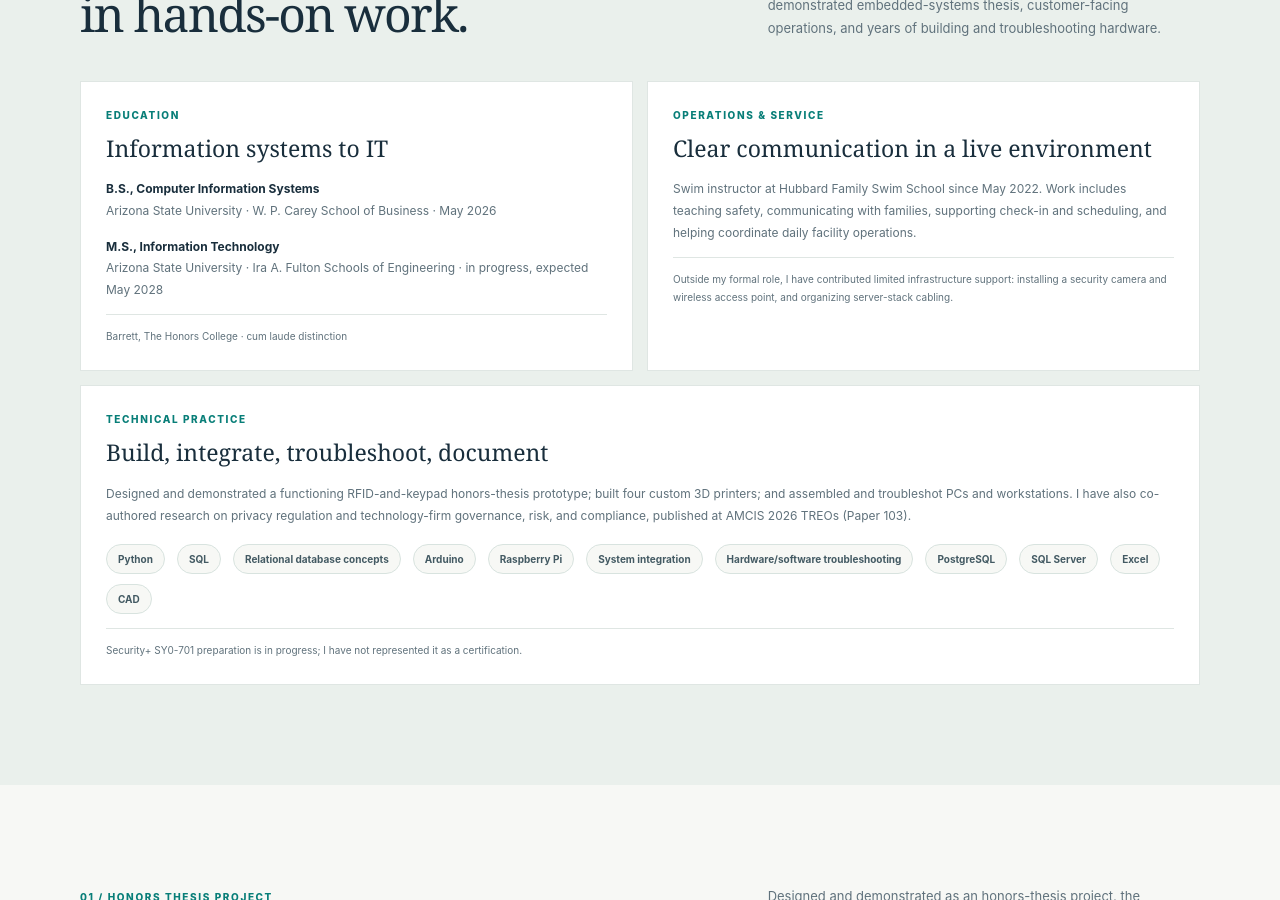
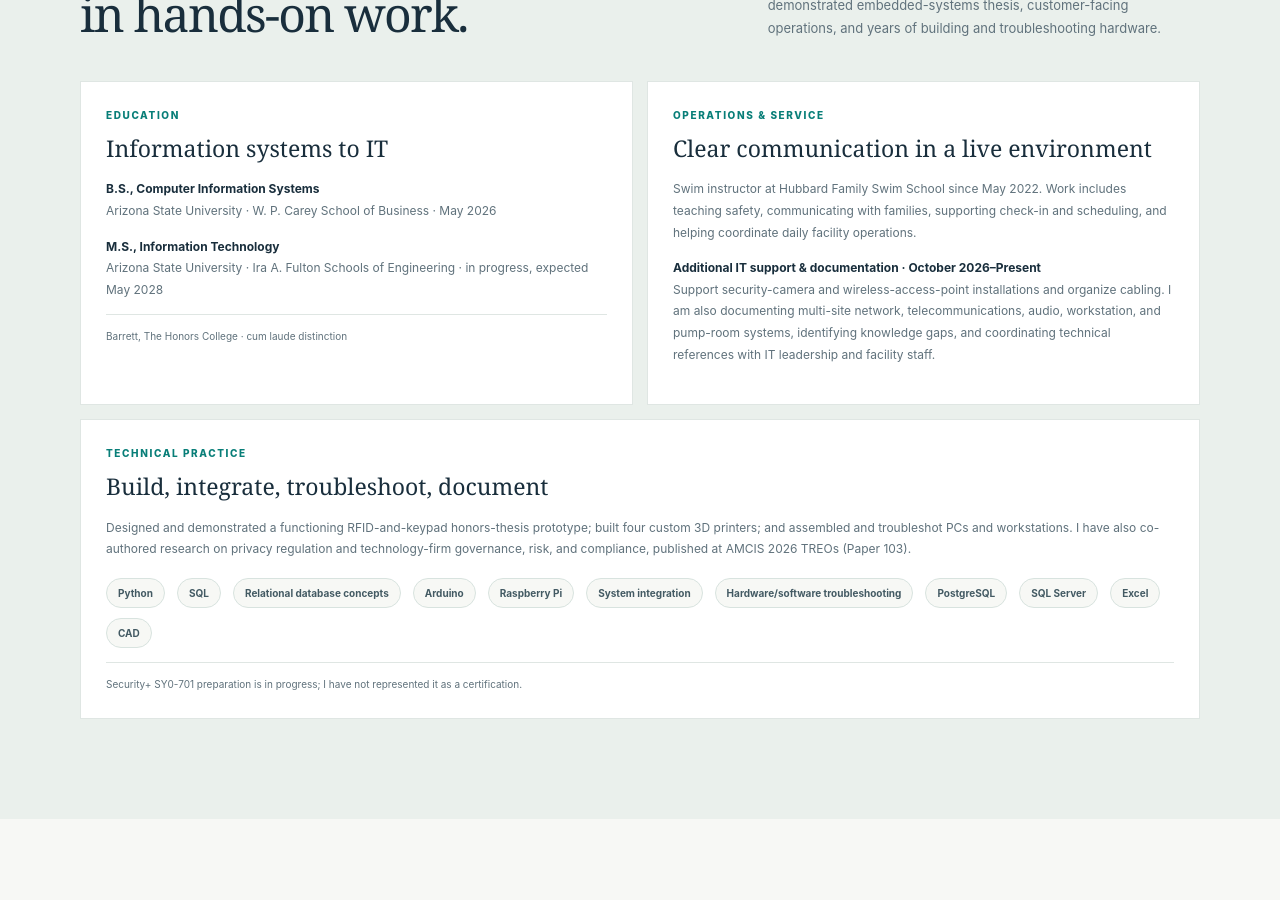
Before and after one commit to davidnserrano2-cmd/davidnserrano2-cmd.github.io, a Jekyll site: the page built from index.html, in a window 1280 px wide and 900 px high, scrolled down 1286 px. Built offline with Jekyll 4.4.1, drawn with Linux system fonts in a browser that asks for light colours.

Commit message:
Add current multi-site IT documentation experience

```diff
--- a/index.html
+++ b/index.html
@@ -25,7 +25,7 @@ description: A CIS graduate's systems-analysis portfolio, beginning with an hono
     <div class="section-heading"><div><p class="eyebrow">BACKGROUND / EDUCATION / EXPERIENCE</p><h2>Systems thinking grounded in hands-on work.</h2></div><p class="section-intro">My background combines formal information-systems education, a demonstrated embedded-systems thesis, customer-facing operations, and years of building and troubleshooting hardware.</p></div>
     <div class="profile-grid">
       <article class="profile-card"><p class="eyebrow">EDUCATION</p><h3>Information systems to IT</h3><p><strong>B.S., Computer Information Systems</strong><br>Arizona State University · W. P. Carey School of Business · May 2026</p><p><strong>M.S., Information Technology</strong><br>Arizona State University · Ira A. Fulton Schools of Engineering · in progress, expected May 2028</p><p class="profile-note">Barrett, The Honors College · cum laude distinction</p></article>
-      <article class="profile-card"><p class="eyebrow">OPERATIONS &amp; SERVICE</p><h3>Clear communication in a live environment</h3><p>Swim instructor at Hubbard Family Swim School since May 2022. Work includes teaching safety, communicating with families, supporting check-in and scheduling, and helping coordinate daily facility operations.</p><p class="profile-note">Outside my formal role, I have contributed limited infrastructure support: installing a security camera and wireless access point, and organizing server-stack cabling.</p></article>
+      <article class="profile-card"><p class="eyebrow">OPERATIONS &amp; SERVICE</p><h3>Clear communication in a live environment</h3><p>Swim instructor at Hubbard Family Swim School since May 2022. Work includes teaching safety, communicating with families, supporting check-in and scheduling, and helping coordinate daily facility operations.</p><p><strong>Additional IT support &amp; documentation · October 2026–Present</strong><br>Support security-camera and wireless-access-point installations and organize cabling. I am also documenting multi-site network, telecommunications, audio, workstation, and pump-room systems, identifying knowledge gaps, and coordinating technical references with IT leadership and facility staff.</p></article>
       <article class="profile-card profile-span"><p class="eyebrow">TECHNICAL PRACTICE</p><h3>Build, integrate, troubleshoot, document</h3><p>Designed and demonstrated a functioning RFID-and-keypad honors-thesis prototype; built four custom 3D printers; and assembled and troubleshot PCs and workstations. I have also co-authored research on privacy regulation and technology-firm governance, risk, and compliance, published at AMCIS 2026 TREOs (Paper 103).</p>
         <div class="skill-tags" aria-label="Skills from résumé"><span>Python</span><span>SQL</span><span>Relational database concepts</span><span>Arduino</span><span>Raspberry Pi</span><span>System integration</span><span>Hardware/software troubleshooting</span><span>PostgreSQL</span><span>SQL Server</span><span>Excel</span><span>CAD</span></div>
         <p class="profile-note">Security+ SY0-701 preparation is in progress; I have not represented it as a certification.</p>
```
